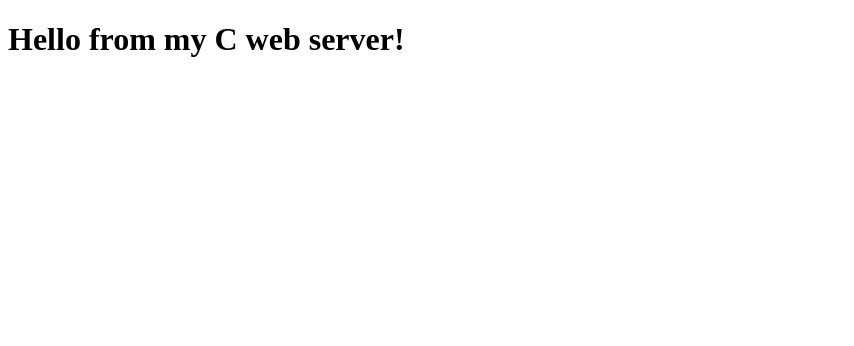
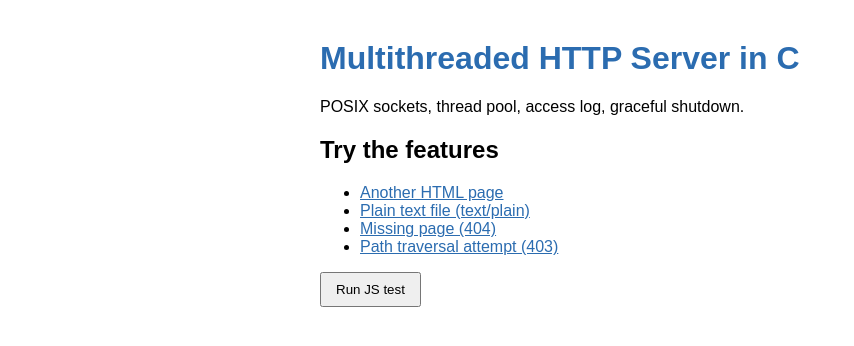
Before and after one commit to Suprita224/c-http-server, a plain HTML site: page www/index.html in a window 1280 px wide. Shown: the whole page, without its empty margins (0-854 px from the left). Drawn offline with Linux system fonts and the light colour scheme.

Commit message:
Add demo site

```diff
--- a/www/index.html
+++ b/www/index.html
@@ -1,7 +1,24 @@
 <!DOCTYPE html>
 <html>
-<head><title>My C Server</title></head>
+<head>
+  <meta charset="utf-8">
+  <title>C HTTP Server</title>
+  <link rel="stylesheet" href="style.css">
+</head>
 <body>
-  <h1>Hello from my C web server!</h1>
+  <h1>Multithreaded HTTP Server in C</h1>
+  <p>POSIX sockets, thread pool, access log, graceful shutdown.</p>
+
+  <h2>Try the features</h2>
+  <ul>
+    <li><a href="about.html">Another HTML page</a></li>
+    <li><a href="notes.txt">Plain text file (text/plain)</a></li>
+    <li><a href="does-not-exist">Missing page (404)</a></li>
+    <li><a href="../main.c">Path traversal attempt (403)</a></li>
+  </ul>
+
+  <button id="btn">Run JS test</button>
+  <p id="out"></p>
+  <script src="script.js"></script>
 </body>
 </html>
--- /dev/null
+++ b/www/script.js
@@ -0,0 +1,4 @@
+document.getElementById("btn").onclick = () => {
+  document.getElementById("out").textContent =
+    "JavaScript loaded from the server at " + new Date().toLocaleTimeString();
+};
--- a/www/style.css
+++ b/www/style.css
@@ -1 +1,4 @@
-body { color: red; }
+body { font-family: sans-serif; max-width: 640px; margin: 40px auto; }
+h1 { color: #2b6cb0; }
+a { color: #2b6cb0; }
+button { padding: 8px 14px; cursor: pointer; }
```
Also changed, not shown: www/about.html (added, +3 -0 lines), www/notes.txt (added).
